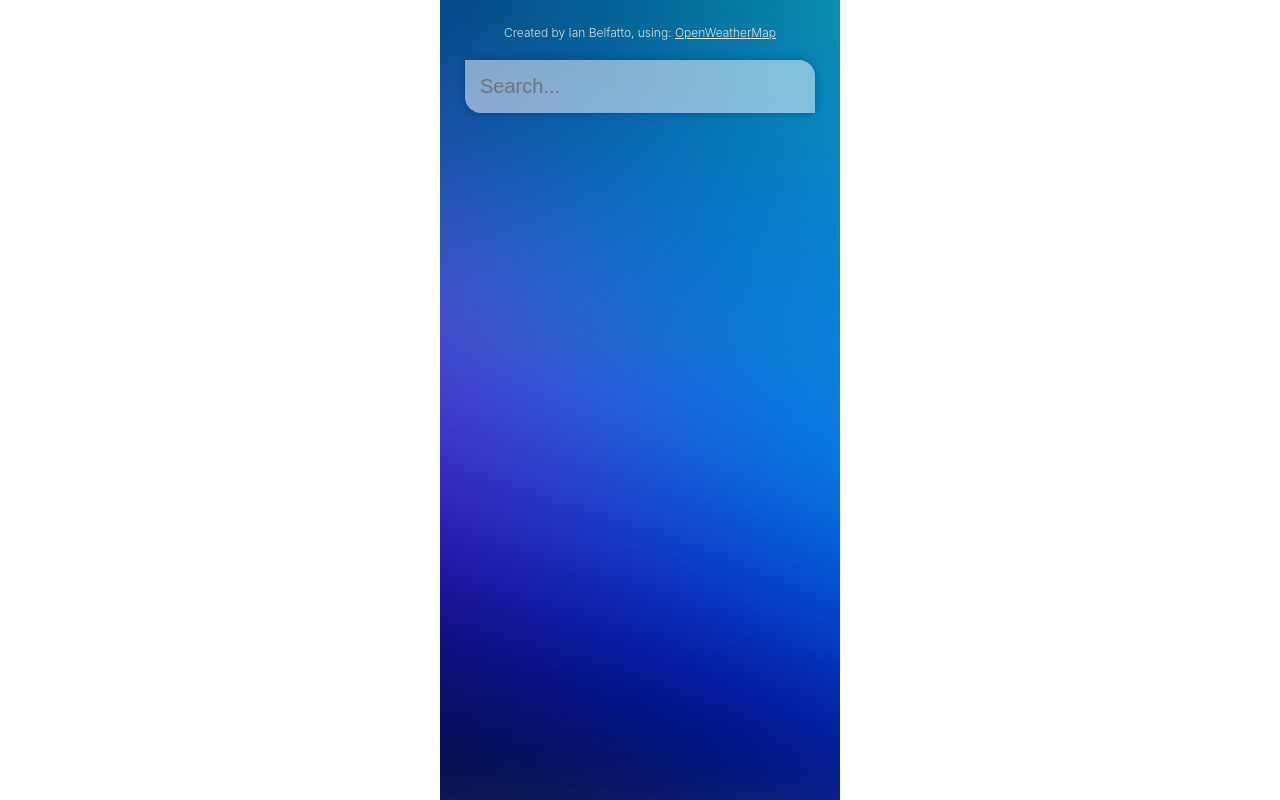
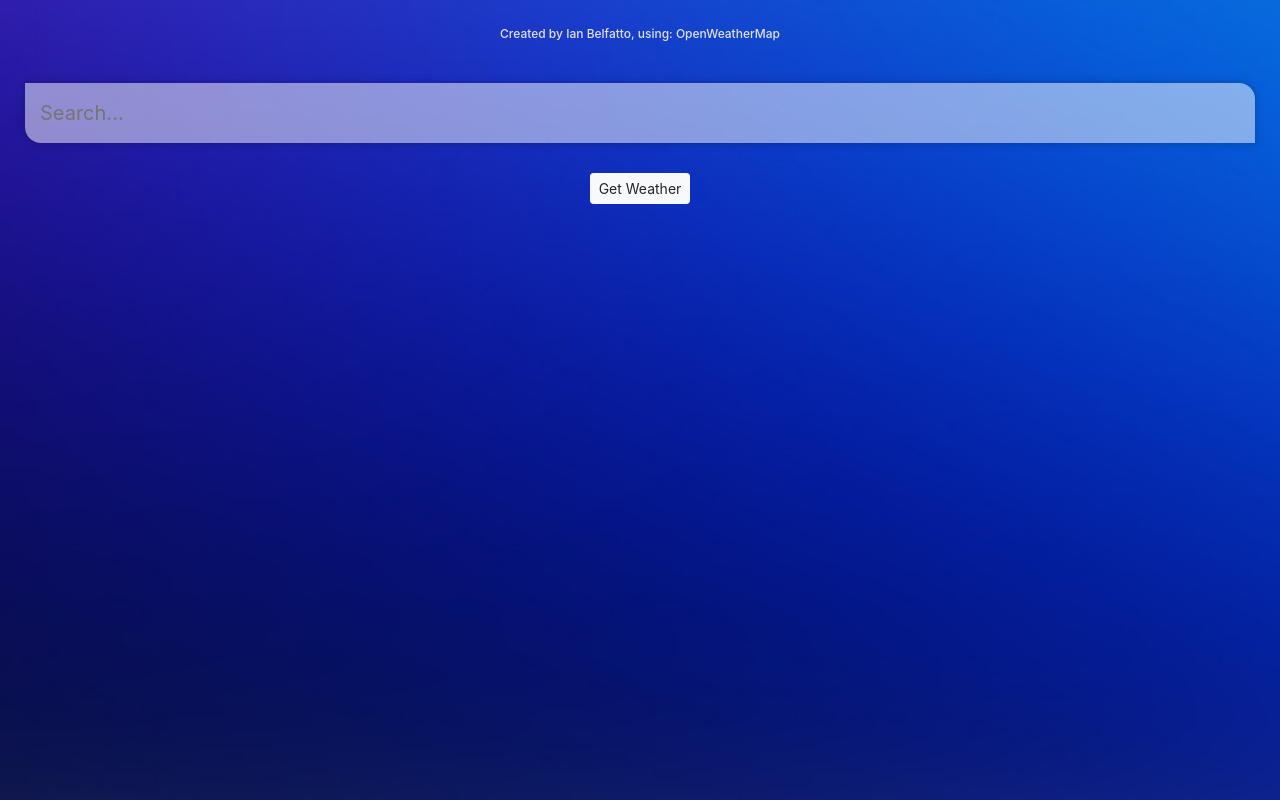
Before and after one commit to ianbelfatto/vue-weather, a Vue app: page / in a window 1280 px wide. Built offline with nearby package versions, Linux system fonts and the light colour scheme.

Commit message:
adds bootstrap button, function for button, logic to prevent search if query is empty, full-device-width style

```diff
--- a/public/index.html
+++ b/public/index.html
@@ -1,15 +1,24 @@
 <!DOCTYPE html>
 <html lang="">
   <head>
-    <meta charset="utf-8">
-    <meta http-equiv="X-UA-Compatible" content="IE=edge">
-    <meta name="viewport" content="width=device-width,initial-scale=1.0">
-    <link rel="icon" href="<%= BASE_URL %>favicon.ico">
+    <meta charset="utf-8" />
+    <meta http-equiv="X-UA-Compatible" content="IE=edge" />
+    <meta name="viewport" content="width=device-width,initial-scale=1.0" />
+    <link rel="icon" href="<%= BASE_URL %>favicon.ico" />
     <title><%= htmlWebpackPlugin.options.title %></title>
+    <link
+      rel="stylesheet"
+      href="https://maxcdn.bootstrapcdn.com/bootstrap/4.0.0/css/bootstrap.min.css"
+      integrity="sha384-Gn5384xqQ1aoWXA+058RXPxPg6fy4IWvTNh0E263XmFcJlSAwiGgFAW/dAiS6JXm"
+      crossorigin="anonymous"
+    />
   </head>
   <body>
     <noscript>
-      <strong>We're sorry but <%= htmlWebpackPlugin.options.title %> doesn't work properly without JavaScript enabled. Please enable it to continue.</strong>
+      <strong>
+        We're sorry but <%= htmlWebpackPlugin.options.title %> doesn't work properly without JavaScript enabled. Please
+        enable it to continue.
+      </strong>
     </noscript>
     <div id="app"></div>
     <!-- built files will be auto injected -->
--- a/src/App.vue
+++ b/src/App.vue
@@ -9,11 +9,16 @@
       <div class="search-box">
         <input type="text" class="search-bar" placeholder="Search..." v-model="query" @keypress="fetchWeather" />
       </div>
+      <div class="text-center">
+        <button type="button" class="btn btn-light btn-sm" v-on:click="fetchWeatherClick()">
+          Get Weather
+        </button>
+      </div>
+      <br />
       <div class="weather-wrap" v-if="typeof weather.main != 'undefined'">
         <div class="location-box">
           <div class="location">{{ weather.name }}, {{ weather.sys.country }}</div>
           <div class="date">{{ dateBuilder() }}</div>
-          <br />
           <br />
           <br />
           <div class="tag-titles">Now</div>
@@ -44,7 +49,16 @@ export default {
   },
   methods: {
     fetchWeather(e) {
-      if (e.key == "Enter") {
+      if (e.key == "Enter" && this.query != "") {
+        fetch(`${this.url_base}weather?q=${this.query},US&units=imperial&APPID=${this.api_key}`)
+          .then(response => {
+            return response.json();
+          })
+          .then(this.setResults);
+      }
+    },
+    fetchWeatherClick() {
+      if (this.query != "") {
         fetch(`${this.url_base}weather?q=${this.query},US&units=imperial&APPID=${this.api_key}`)
           .then(response => {
             return response.json();
@@ -65,7 +79,7 @@ export default {
       }
       if (this.weather.main.temp > 75) {
         console.log("hot");
-        this.message = "It's hot out, shorts and t-shirt.";
+        this.message = "It's hot out, shorts and t-shirt or you'll be all sweaty.";
       }
       /* Conditions Logic */
       if (this.weather.weather[0].main == "Clouds") {
@@ -127,8 +141,6 @@ export default {
 }
 
 body {
-  max-width: 25em;
-  margin: 0 auto;
   font-family: "Inter", sans-serif;
 }
 
@@ -228,7 +240,7 @@ main {
 
 .created-by {
   color: #e1e1e1;
-  font-weight: 300;
+  font-weight: 500;
   font-size: 12px;
   text-align: center;
 }
```
Also changed, not shown: src/assets/warm-bg.jpeg.
